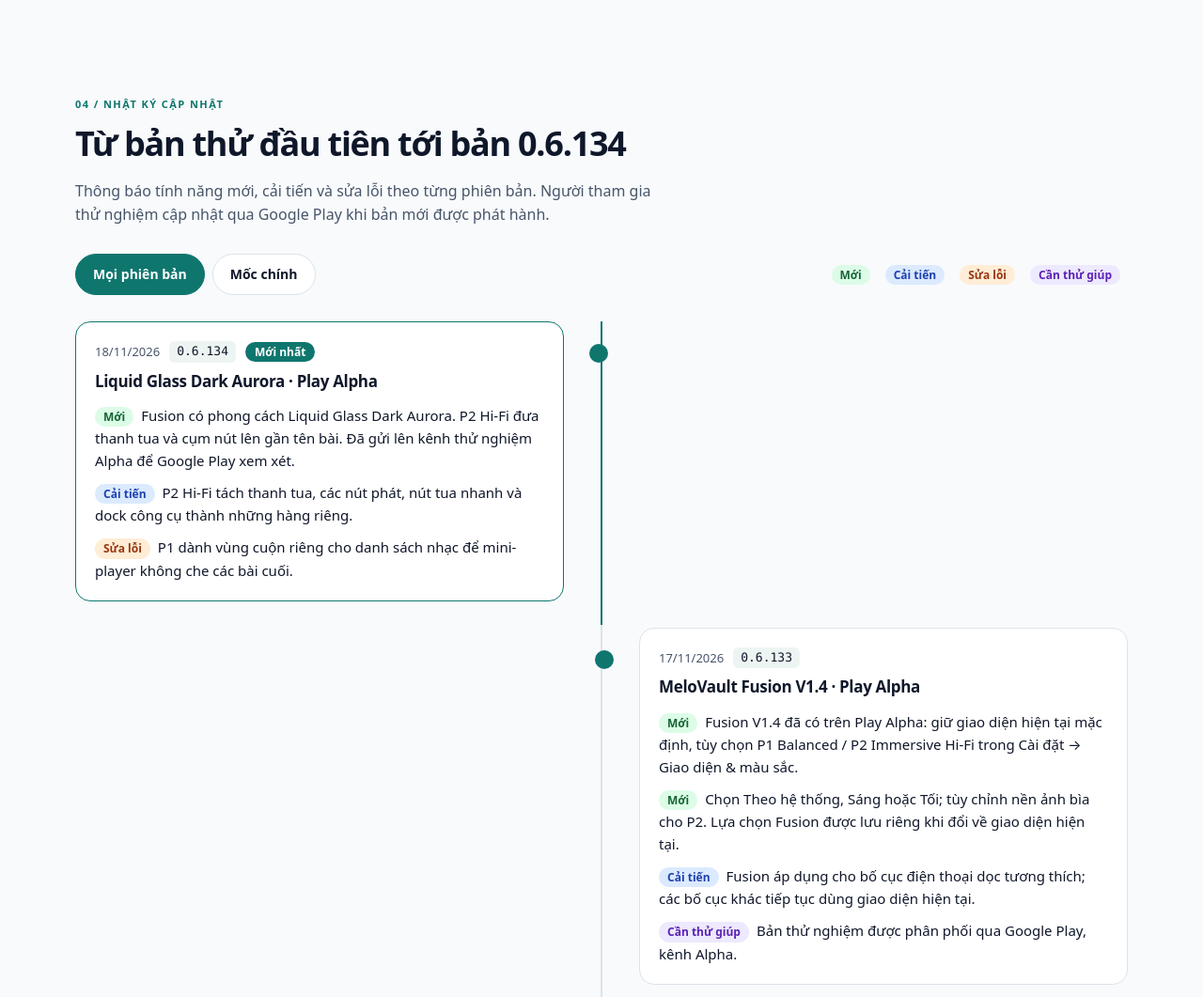
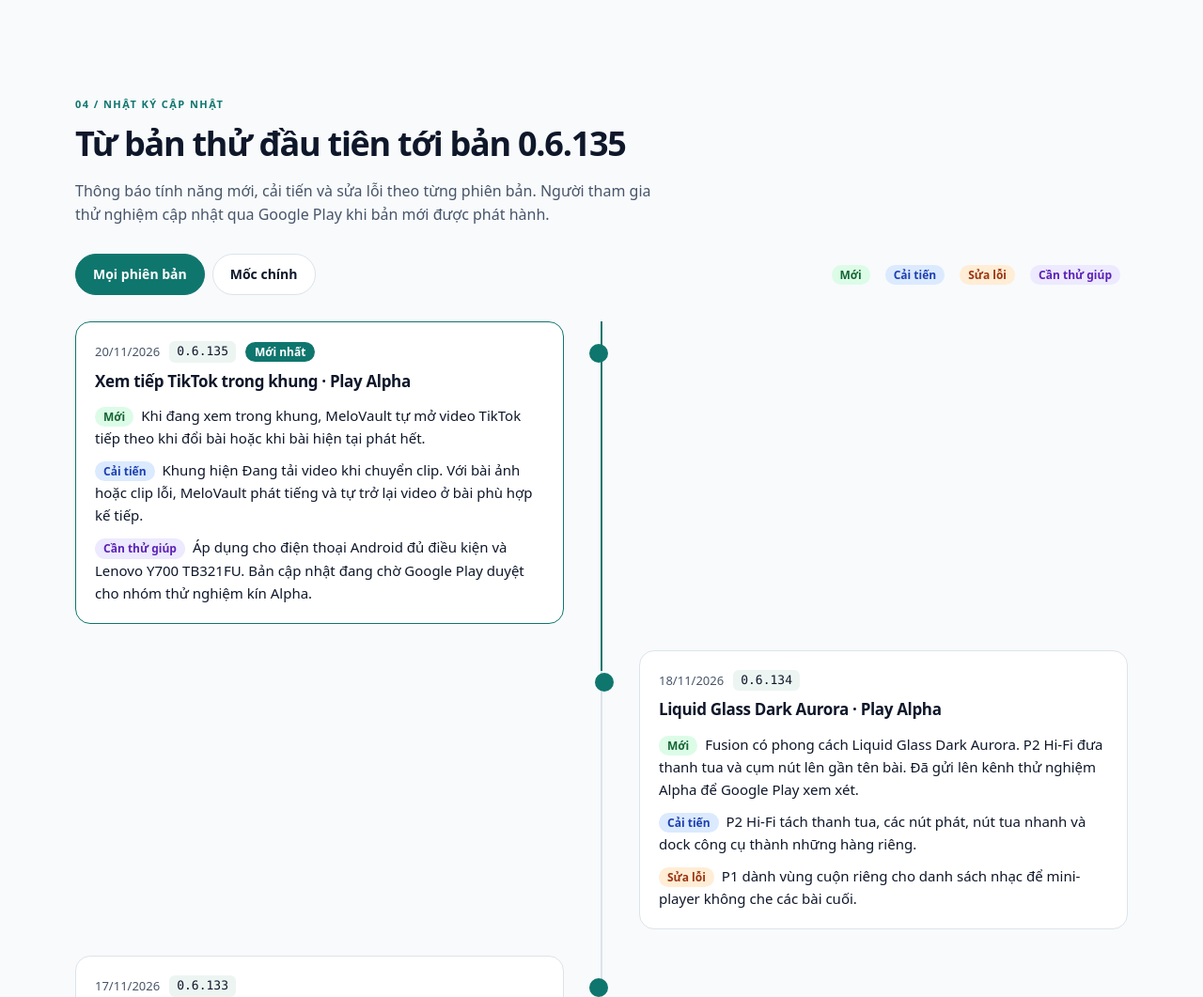
Before and after one commit to niquitin/melovault, a plain HTML site: page index.html in a window 1280 px wide. Shown: the part 5700-6761 px from the top of the page at 94% size. Drawn offline with Linux system fonts and the light colour scheme.

Commit message:
Prepare MeloVault 0.6.135 Alpha website announcement

```diff
--- a/changelog.js
+++ b/changelog.js
@@ -3,6 +3,24 @@
 window.MELOVAULT_CHANGELOG = {
   "schema": 1,
   "versions": [
+    {
+      "version": "0.6.135",
+      "versionCode": 160,
+      "date": "2026-11-20",
+      "tag": "",
+      "title": "Xem tiếp TikTok trong khung · Play Alpha",
+      "highlight": true,
+      "new": [
+        "Khi đang xem trong khung, MeloVault tự mở video TikTok tiếp theo khi đổi bài hoặc khi bài hiện tại phát hết."
+      ],
+      "improved": [
+        "Khung hiện Đang tải video khi chuyển clip. Với bài ảnh hoặc clip lỗi, MeloVault phát tiếng và tự trở lại video ở bài phù hợp kế tiếp."
+      ],
+      "fixed": [],
+      "test": [
+        "Áp dụng cho điện thoại Android đủ điều kiện và Lenovo Y700 TB321FU. Bản cập nhật đang chờ Google Play duyệt cho nhóm thử nghiệm kín Alpha."
+      ]
+    },
     {
       "version": "0.6.134",
       "versionCode": 159,
--- a/config.js
+++ b/config.js
@@ -1,13 +1,13 @@
 // THÔNG TIN HIỂN THỊ, KHÔNG CHỨA URL APK. Mọi bản thử nghiệm được cài từ Google Play.
 // Google Play phân phối theo thiết bị; không công bố hash/kích thước APK QA riêng.
 window.MELOVAULT_RELEASE = {
-  "versionName": "0.6.134-open",
-  "versionCode": 159,
+  "versionName": "0.6.135-open",
+  "versionCode": 160,
   "sha256": "",
   "sizeBytes": 0,
-  "releaseDate": "2026-11-18",
+  "releaseDate": "2026-11-20",
   "notes": [
-    "Fusion có phong cách Liquid Glass Dark Aurora. P2 Hi-Fi đưa thanh tua và cụm nút lên gần tên bài. Đã gửi lên kênh thử nghiệm Alpha để Google Play xem xét.",
+    "Xem tiếp video TikTok trong khung khi đổi bài. Bản cập nhật đang chờ Google Play duyệt cho nhóm thử nghiệm kín Alpha.",
     "Đang có bản 0.6.97: phải gỡ bản đó rồi cài bản này một lần (mất dữ liệu trong app).",
     "Ứng dụng không chính thức, dùng Telegram API; không liên kết với Telegram."
   ]
--- a/index.html
+++ b/index.html
@@ -131,7 +131,7 @@
         <aside class="release-info" aria-labelledby="latest-release-title">
           <p class="eyebrow">THÔNG BÁO CẬP NHẬT</p>
           <h3 id="latest-release-title">MeloVault có gì mới?</h3>
-          <p id="latest-announcement" role="status"><strong>Phiên bản 0.6.134 — 18/11/2026: </strong>Fusion có phong cách Liquid Glass Dark Aurora. P2 Hi-Fi đưa thanh tua và cụm nút lên gần tên bài. Đã gửi lên kênh thử nghiệm Alpha để Google Play xem xét.</p>
+          <p id="latest-announcement" role="status"><strong>Phiên bản 0.6.135 — 20/11/2026: </strong>Xem tiếp video TikTok trong khung khi đổi bài. Bản cập nhật đang chờ Google Play duyệt cho nhóm thử nghiệm kín Alpha.</p>
           <p class="fine-print">Đây là nhật ký phát triển. Phiên bản thực tế trên Google Play có thể được phát hành sau khi Google xem xét.</p>
           <a href="#nhat-ky">Xem chi tiết từng phiên bản ›</a>
         </aside>
```
Also changed, not shown: update.json (+4 -4 lines).
